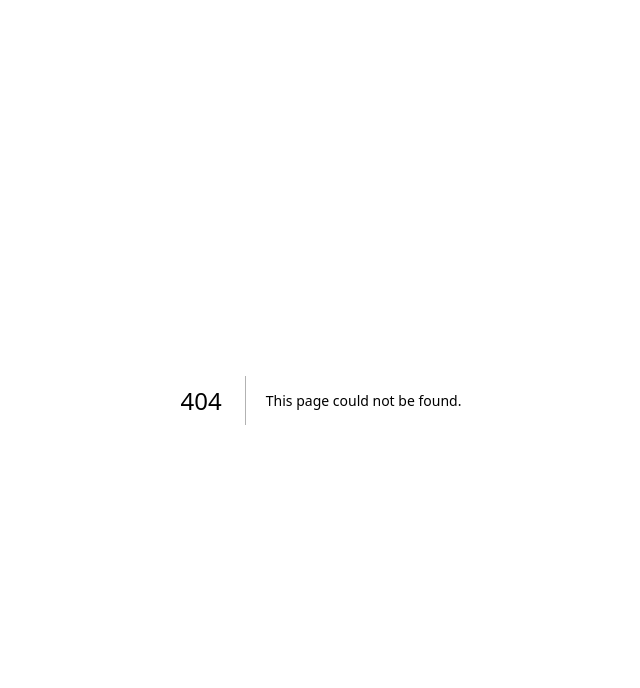
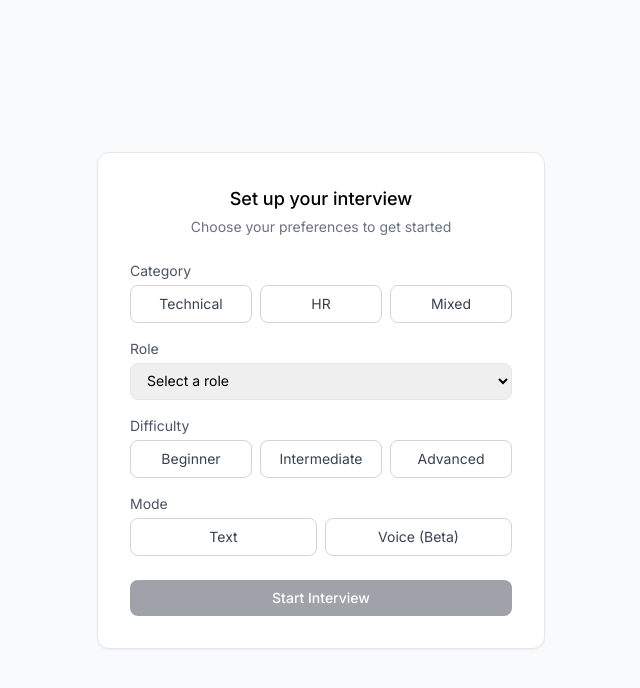
Before and after one commit to ayushp3442/InterviewForge, a Next.js app in the folder frontend/: page /interview-setup in a window 1280 px wide. Before the commit this address had no page. Shown: the top 688 px of the page, without its empty margins (319-959 px from the left). Built offline with nearby package versions, Linux system fonts and the light colour scheme.

Commit message:
Add interview setup screen with category, role, difficulty, and mode selection

```diff
--- /dev/null
+++ b/frontend/app/interview-setup/page.tsx
@@ -0,0 +1,110 @@
+"use client";
+import { useState } from "react";
+import { useRouter } from "next/navigation";
+
+const categories = ["Technical", "HR", "Mixed"];
+const roles = ["Backend Developer", "Frontend Developer", "Full Stack Developer", "Data Analyst"];
+const difficulties = ["Beginner", "Intermediate", "Advanced"];
+const modes = ["Text", "Voice (Beta)"];
+
+export default function InterviewSetupPage() {
+  const router = useRouter();
+  const [category, setCategory] = useState("");
+  const [role, setRole] = useState("");
+  const [difficulty, setDifficulty] = useState("");
+  const [mode, setMode] = useState("");
+
+  const canStart = category && role && difficulty && mode;
+
+  function handleStart() {
+    // TODO: call POST /api/interviews with { type: category, role, difficulty, mode }
+    // for now, use a placeholder session id
+    router.push("/interview/placeholder-session");
+  }
+
+  return (
+    <div className="min-h-screen bg-gray-50 flex items-center justify-center p-6">
+      <div className="w-full max-w-md bg-white rounded-xl p-8 shadow-sm border border-gray-200">
+        <h1 className="text-lg font-medium mb-1 text-center">Set up your interview</h1>
+        <p className="text-sm text-gray-500 mb-6 text-center">
+          Choose your preferences to get started
+        </p>
+
+        {/* Category */}
+        <label className="text-sm text-gray-600 block mb-1">Category</label>
+        <div className="grid grid-cols-3 gap-2 mb-4">
+          {categories.map((c) => (
+            <button
+              key={c}
+              onClick={() => setCategory(c)}
+              className={`text-sm py-2 rounded-lg border ${
+                category === c
+                  ? "bg-gray-900 text-white border-gray-900"
+                  : "bg-white text-gray-700 border-gray-300"
+              }`}
+            >
+              {c}
+            </button>
+          ))}
+        </div>
+
+        {/* Role */}
+        <label className="text-sm text-gray-600 block mb-1">Role</label>
+        <select
+          value={role}
+          onChange={(e) => setRole(e.target.value)}
+          className="w-full border rounded-lg px-3 py-2 mb-4 text-sm"
+        >
+          <option value="">Select a role</option>
+          {roles.map((r) => (
+            <option key={r} value={r}>{r}</option>
+          ))}
+        </select>
+
+        {/* Difficulty */}
+        <label className="text-sm text-gray-600 block mb-1">Difficulty</label>
+        <div className="grid grid-cols-3 gap-2 mb-4">
+          {difficulties.map((d) => (
+            <button
+              key={d}
+              onClick={() => setDifficulty(d)}
+              className={`text-sm py-2 rounded-lg border ${
+                difficulty === d
+                  ? "bg-gray-900 text-white border-gray-900"
+                  : "bg-white text-gray-700 border-gray-300"
+              }`}
+            >
+              {d}
+            </button>
+          ))}
+        </div>
+
+        {/* Mode */}
+        <label className="text-sm text-gray-600 block mb-1">Mode</label>
+        <div className="grid grid-cols-2 gap-2 mb-6">
+          {modes.map((m) => (
+            <button
+              key={m}
+              onClick={() => setMode(m)}
+              className={`text-sm py-2 rounded-lg border ${
+                mode === m
+                  ? "bg-gray-900 text-white border-gray-900"
+                  : "bg-white text-gray-700 border-gray-300"
+              }`}
+            >
+              {m}
+            </button>
+          ))}
+        </div>
+
+        <button
+          onClick={handleStart}
+          disabled={!canStart}
+          className="w-full bg-gray-900 text-white rounded-lg py-2 text-sm font-medium disabled:opacity-40"
+        >
+          Start Interview
+        </button>
+      </div>
+    </div>
+  );
+}
```
